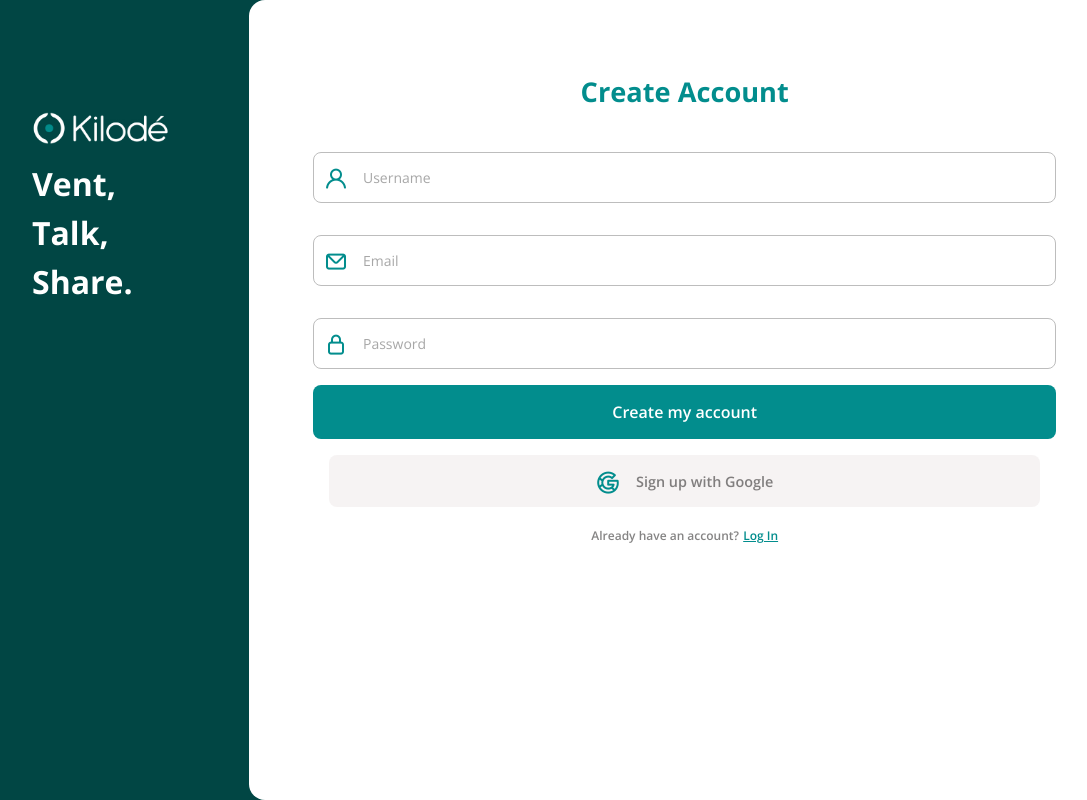
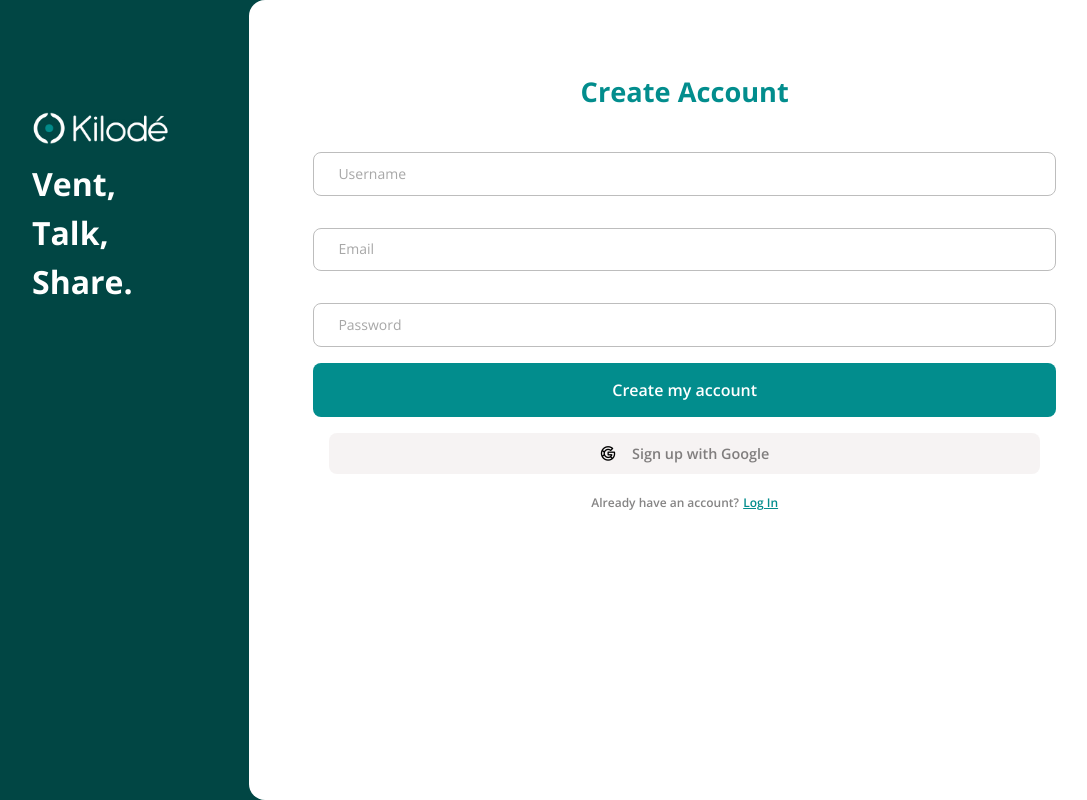
Before and after one commit to Vickyfcb/kilode-register, a plain HTML site: page index.html in a window 1280 px wide. Shown: the whole page, without its empty margins (160-1247 px from the left). Drawn offline with nearby package versions, Linux system fonts and the light colour scheme.

Commit message:
Add files via upload

```diff
--- a/css/style.css
+++ b/css/style.css
@@ -13,8 +13,14 @@
     --body-font: 'Open Sans', sans-serif;
 }
 /* ===== BASE ===== */
-*,::before, ::after{
+*{
     box-sizing: border-box;
+    padding: 0;
+    margin: 0;
+    box-sizing: border-box;
+    outline: none;
+    border: none;
+    text-decoration: none;
 }
 body{
     margin: 0;
@@ -80,23 +86,14 @@ input{
     margin-bottom: 2rem;
 }
 .login__box{
-    display: grid;
-    grid-template-columns: max-content 1fr;
-    column-gap: .813rem;
-    align-items: center;
-    padding: .5rem .6rem;
-    background-color: var(--white-color);
     margin-top: 1rem;
+}
+.login__input{
+    padding: .8rem .6rem;
+    padding-left: 1.5rem;
     border-radius: .5rem;
     border: 1px solid var(--placeholder-border-color);
-}
-.login__icon{
-    font-size: 1.5rem;
-    color: var(--first-color);
-}
-.login__input{
-    border: none;
-    outline: none;
+    width: 100%;
     font-size: .875rem ;
     font-weight:700;
     color:var(--first-color);
@@ -107,15 +104,16 @@ input{
     font-family: var(--body-font);
     color: var(--placeholder-color);
 }
+/* .login__input[type=text]:focus{
+    border: 2px solid red;
+} */
+.login__input:active, .login__input:focus{
+    border: 1px solid var(--first-color);
+    border-image-slice: 1;
+    border-radius: .5rem;
+}
 .login__terms{
     margin-top: 1rem;
-}
-.login__terms input{
-    position: absolute;
-    opacity: 0;
-    cursor: pointer;
-    height: 0;
-    width: 0;
 }
 .login__forgot{
     display: block;
@@ -159,6 +157,10 @@ input{
     color: var(--google-text-color);
     font-weight: 600;
     font-size: .9rem;
+}
+.google__icon{
+    font-size: 1.5rem;
+    color: var(--body-color);
 }
 .form__account{
     text-align: center;
--- a/index.html
+++ b/index.html
@@ -14,25 +14,25 @@
             <h1 class="logo__title">Vent,<br>Talk,<br>Share.</h1>
         </header>
         <div class="login__forms">
-            <form action="" class="form">
+            <form id="forms" class="form">
                 <h1 class="login__title">Create Account</h1>
                 <div class="login__box">
-                    <i class="uil uil-user login__icon"></i>
-                    <input type="text" name="" id="" placeholder="Username" class="login__input">
+                    <input type="text" name="username" id="username" placeholder="Username" class="login__input">
+                    <div class="error"></div>
                 </div>
                 <div class="login__box">
-                    <i class="uil uil-envelope login__icon"></i>
-                    <input type="email" name="" id="" placeholder="Email" class="login__input">
+                    <input type="text" name="email" id="email" placeholder="Email" class="login__input">
+                    <div class="error"></div>
                 </div>
                 <div class="login__box">
-                    <i class="uil uil-lock login__icon"></i>
-                    <input type="text" name="" id="" placeholder="Password" class="login__input">
+                    <input type="password" name="password" id="password" placeholder="Password" class="login__input">
+                    <div class="error"></div>
                 </div>
                 <!-- <div class="login__terms">
                     <input type="checkbox" name="" id="login-terms">
                     <label for="login-terms">I have read and agree to privacy policy and terms of use.</label>
                 </div> -->
-                <a href="#" class="login__button">Create my account</a>
+                <a type="submit" href="#" class="login__button">Create my account</a>
                 <div class="login__google">
                     <i class="uil uil-google login__icon"></i>
                     <span>Sign up with Google</span>
```
Also changed, not shown: signin.html (+1 -3 lines).
